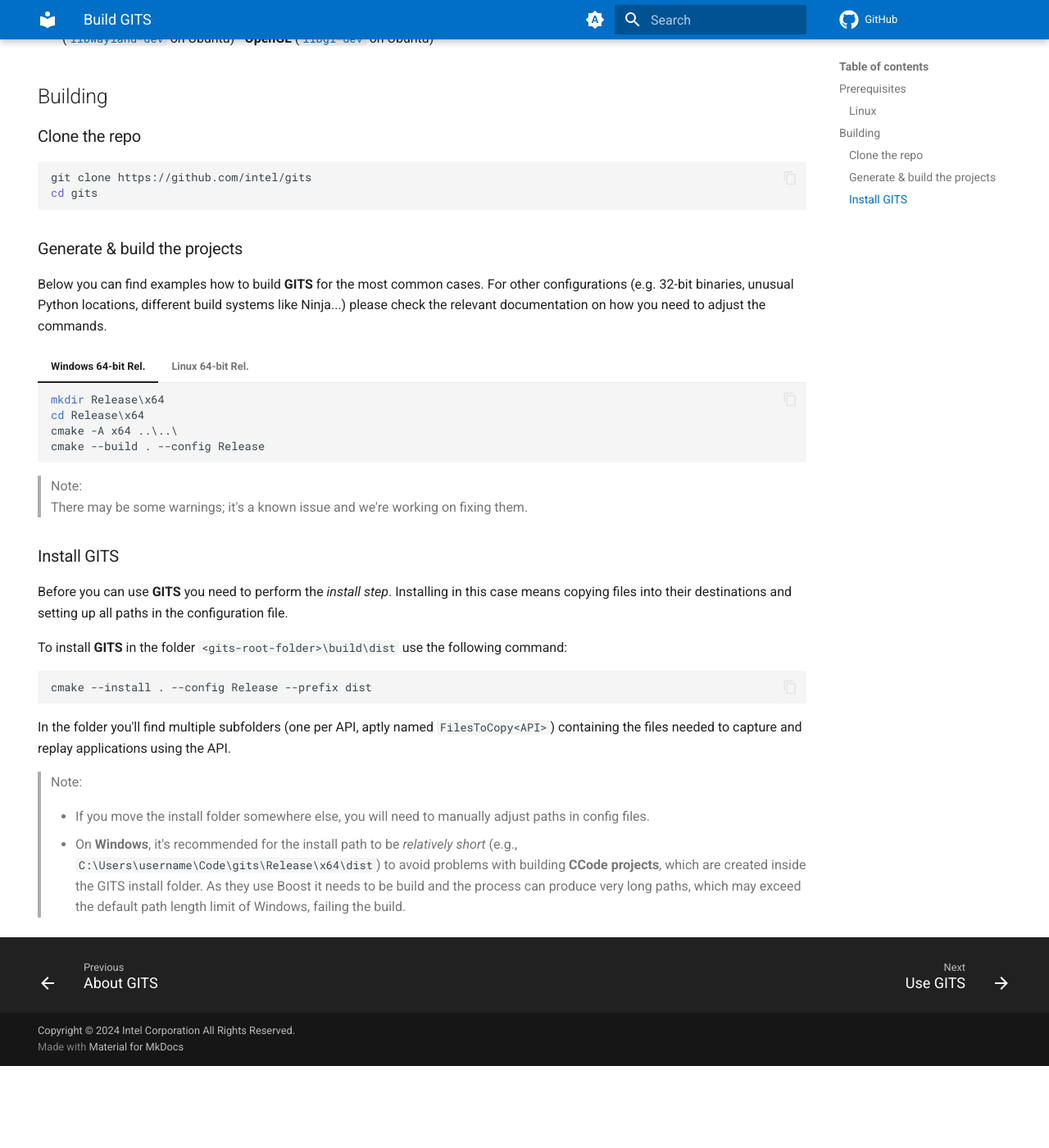
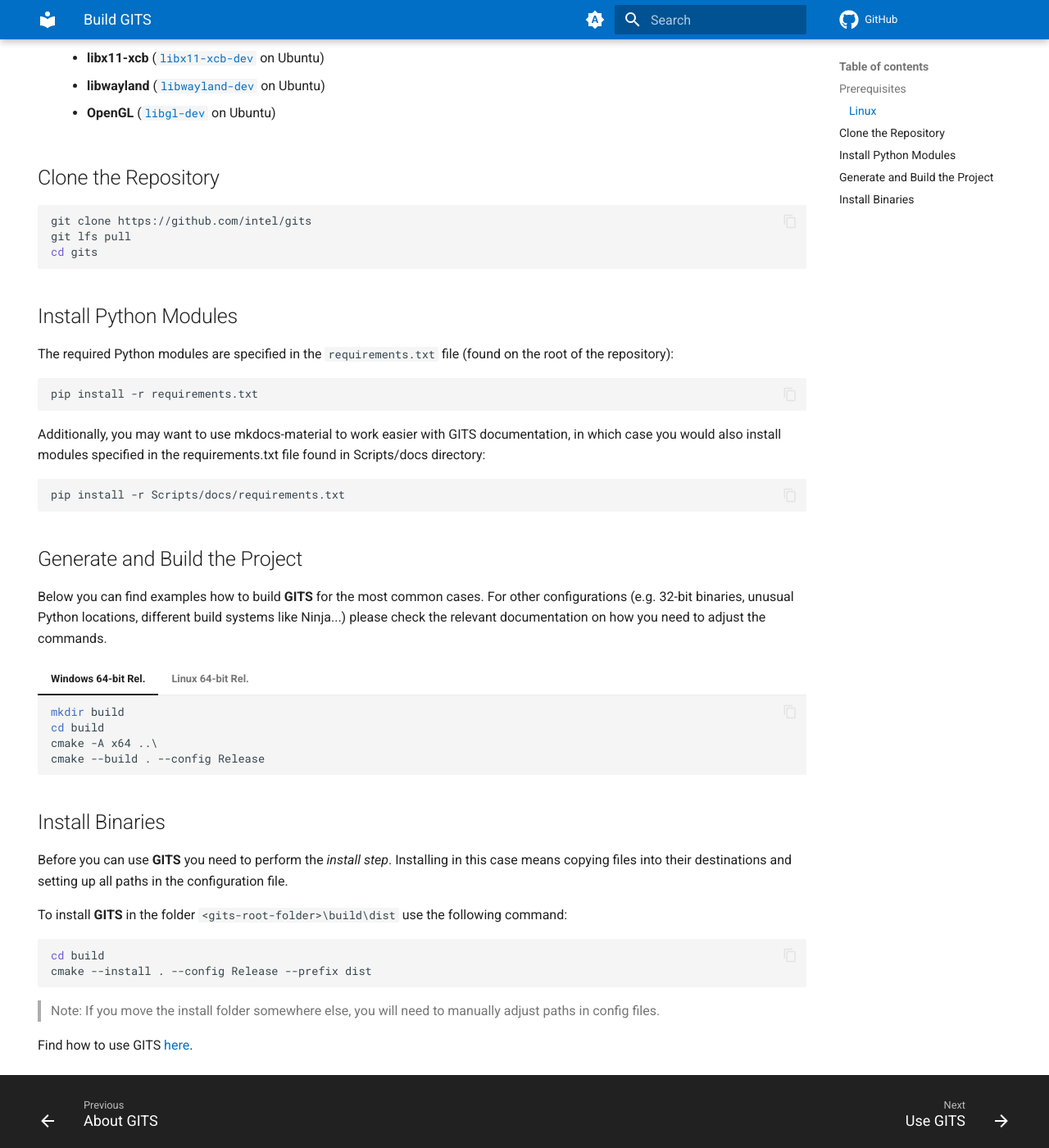
Before and after one commit to intel/gits, an MkDocs documentation site: the page built from docs/building.md, in a window 1280 px wide and 1400 px high, scrolled down 676 px. Shown: the whole window at 82% size. Built offline with MkDocs 1.6.1 and Material for MkDocs 9.7.7, drawn with Linux system fonts in a browser that asks for light colours; comment, search, counter and statistics services are not loaded; before the commit the page ends 1976 px from its top, so only the background shows below that; some of the changed text lies outside the part shown.

Commit message:
[docs] Minor documentation update

````diff
--- a/docs/building.md
+++ b/docs/building.md
@@ -2,20 +2,18 @@
 hide:
   - navigation
 ---
-# Building GITS
+# Build GITS
 
 ## Prerequisites
 
 You will need:
 
 - [Git](https://git-scm.com/)
+- [Git LFS](https://git-lfs.com/)
 - A **C++ compiler** ([MSVC](https://visualstudio.microsoft.com/vs/features/cplusplus/) on Windows, [GCC](https://gcc.gnu.org/) on Linux; Clang support is planned)
 - A **build system** (Make, Visual Studio, Ninja, etc.)
 - [CMake](https://cmake.org/)
 - [Python 3](https://www.python.org/)
-    - You will also need to install Python modules specified in the requirements.txt file found in the root of the repo
-    - Additionally, you may want to use mkdocs-material to work easier with GITS documentation, in which case you would
-      also install modules specified in the requirements.txt file found in Scripts/docs directory
 
 ### Linux
 
@@ -23,21 +21,34 @@
 
 - **wget**
 - Various development headers:
-    - **libx11** ([`libx11-dev`](https://packages.debian.org/sid/libx11-dev) on Ubuntu)
-    - **libx11-xcb** ([`libx11-xcb-dev`](https://packages.debian.org/sid/libx11-xcb-dev) on Ubuntu)
-    - **libwayland** ([`libwayland-dev`](https://packages.debian.org/sid/libwayland-dev) on Ubuntu)
-    - **OpenGL** ([`libgl-dev`](https://packages.debian.org/sid/libgl-dev) on Ubuntu)
+  - **libx11** ([`libx11-dev`](https://packages.debian.org/sid/libx11-dev) on Ubuntu)
+  - **libx11-xcb** ([`libx11-xcb-dev`](https://packages.debian.org/sid/libx11-xcb-dev) on Ubuntu)
+  - **libwayland** ([`libwayland-dev`](https://packages.debian.org/sid/libwayland-dev) on Ubuntu)
+  - **OpenGL** ([`libgl-dev`](https://packages.debian.org/sid/libgl-dev) on Ubuntu)
 
-## Building
-
-### Clone the repo
+## Clone the Repository
 
 ```bash
 git clone https://github.com/intel/gits
+git lfs pull
 cd gits
 ```
 
-### Generate & build the projects
+## Install Python Modules
+
+The required Python modules are specified in the `requirements.txt` file (found on the root of the repository):
+
+```bash
+pip install -r requirements.txt
+```
+
+Additionally, you may want to use mkdocs-material to work easier with GITS documentation, in which case you would also install modules specified in the requirements.txt file found in Scripts/docs directory:
+
+```bash
+pip install -r Scripts/docs/requirements.txt
+```
+
+## Generate and Build the Project
 
 Below you can find examples how to build **GITS** for the most common cases. For other configurations (e.g. 32-bit binaries, unusual Python locations, different build systems like Ninja...) please check the relevant documentation on how you need to adjust the commands.
 
@@ -45,9 +56,9 @@
 
 === "Windows 64-bit Rel."
 	```batch
-	mkdir Release\x64
-	cd Release\x64
-	cmake -A x64 ..\..\
+	mkdir build
+	cd build
+	cmake -A x64 ..\
 	cmake --build . --config Release
 	```
 
@@ -55,30 +66,27 @@
 
 === "Linux 64-bit Rel."
 	```bash
-	mkdir -p Release/x64
-	cd Release/x64
-	cmake -DARCH=-m64 ../../
+	mkdir -p build
+	cd build
+	cmake -DARCH=-m64 ../
 	# The `-j` option without an argument sets the number of threads automatically.
 	# You can also set it manually, e.g., `-j8` for 8 threads.
 	# Lower thread counts decrease RAM usage, which can help with OOM errors.
 	cmake --build . --config Release -j
 	```
 
-> Note:
-> There may be some warnings; it's a known issue and we're working on fixing them.
-
-### Install GITS
+## Install Binaries
 
 Before you can use **GITS** you need to perform the _install step_. Installing in this case means copying files into their destinations and setting up all paths in the configuration file.
 
 To install **GITS** in the folder `<gits-root-folder>\build\dist` use the following command:
+
 ```bash
+cd build
 cmake --install . --config Release --prefix dist
 ```
 
-In the folder you'll find multiple subfolders (one per API, aptly named `FilesToCopy<API>`) containing the files needed to capture and replay applications using the API.
+> Note:
+> If you move the install folder somewhere else, you will need to manually adjust paths in config files.
 
-> Note:
->
-> - If you move the install folder somewhere else, you will need to manually adjust paths in config files.
-> - On **Windows**, it's recommended for the install path to be *relatively short* (e.g., `C:\Users\username\Code\gits\Release\x64\dist`) to avoid problems with building **CCode projects**, which are created inside the GITS install folder. As they use Boost it needs to be build and the process can produce very long paths, which may exceed the default path length limit of Windows, failing the build.
+Find how to use GITS [here](usage.md).
````
Also changed, not shown: docs/index.md (+1 -1 lines), docs/usage.md (+18 -35 lines).
